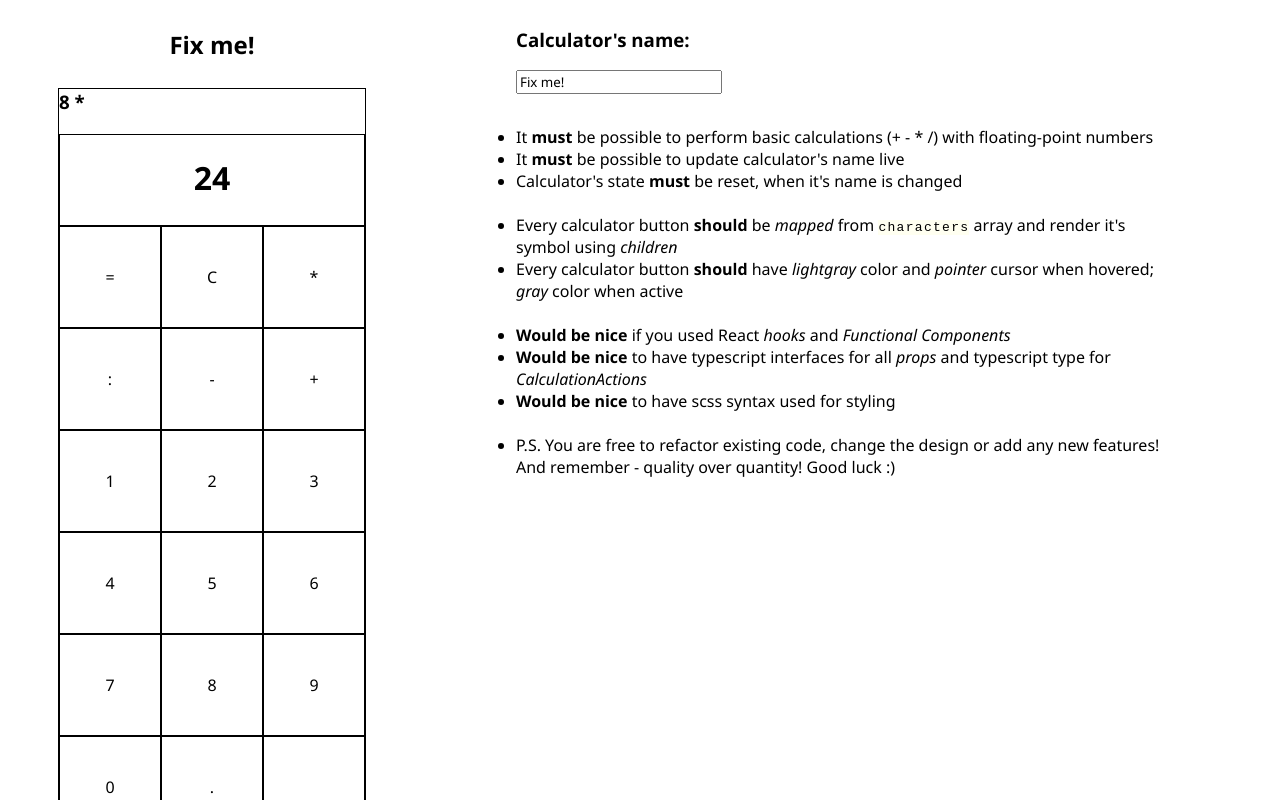
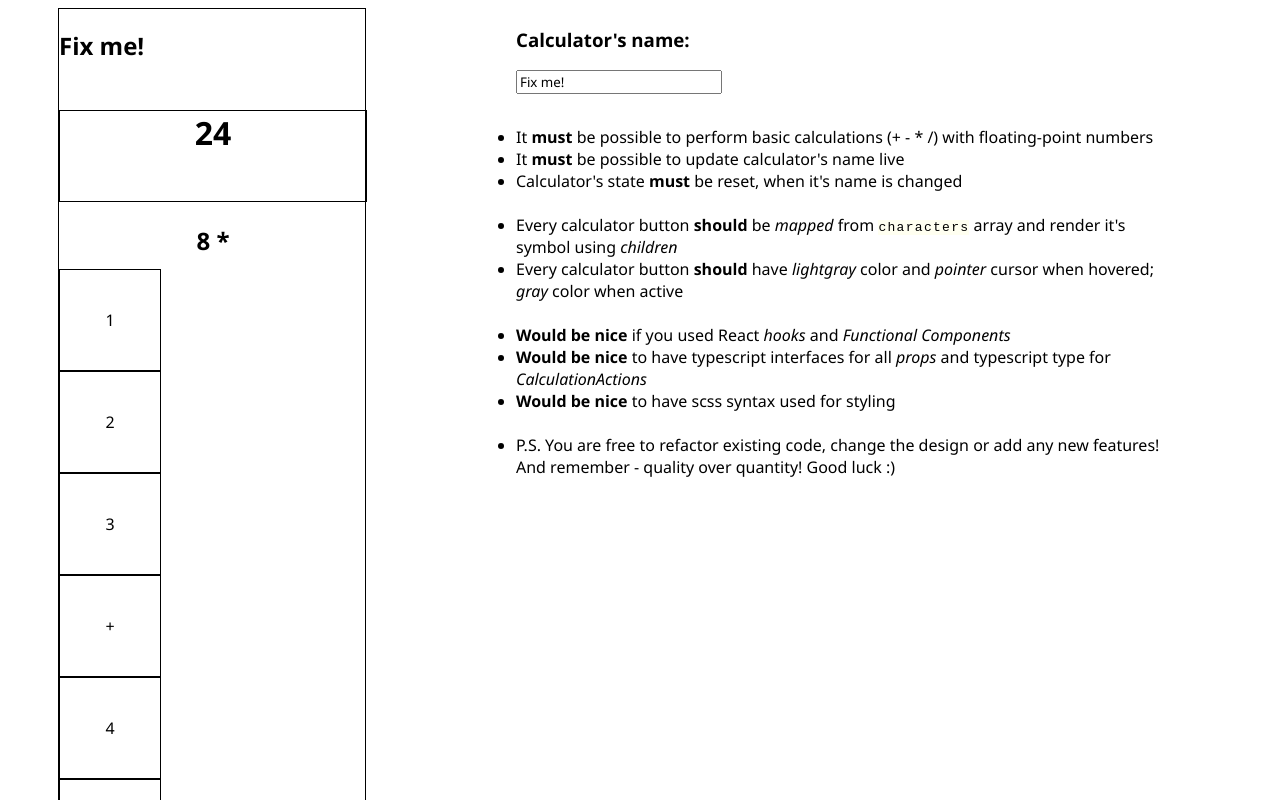
Before and after one commit to mskirmantas/calculator-app, a React (Create React App) app: page / in a window 1280 px wide. Shown: the top 800 px of the page. Built offline with nearby package versions, Linux system fonts and the light colour scheme.

Commit message:
Created new components

```diff
--- a/package.json
+++ b/package.json
@@ -10,7 +10,7 @@
     "node-sass": "4.12.0",
     "react": "16.12.0",
     "react-dom": "16.12.0",
-    "react-scripts": "3.0.1",
+    "react-scripts": "^3.3.0",
     "typescript": "3.4.5"
   },
   "scripts": {
--- a/src/App.scss
+++ b/src/App.scss
@@ -1,5 +1,5 @@
 * {
-  font-family: 'Segoe UI', Tahoma, Geneva, Verdana, sans-serif;
+  font-family: "Segoe UI", Tahoma, Geneva, Verdana, sans-serif;
 }
 
 .cont {
--- /dev/null
+++ b/src/components/Buttons/Buttons.tsx
@@ -0,0 +1,16 @@
+import React, { useState } from "react";
+import { CalcButton } from "./CalcButton/CalcButton";
+
+interface ButtonsProps {
+  characters: any;
+}
+
+export const Buttons: React.FC<ButtonsProps> = props => {
+  return (
+    <div className="calc-button-container">
+      {props.characters.map((character: string) => {
+        return <CalcButton char={character} />;
+      })}
+    </div>
+  );
+};
--- /dev/null
+++ b/src/components/Buttons/CalcButton/CalcButton.tsx
@@ -0,0 +1,9 @@
+import React from "react";
+
+interface CalcButtonProps {
+  char: string;
+}
+
+export const CalcButton: React.FC<CalcButtonProps> = props => (
+  <div className="calc-button">{props.char}</div>
+);
--- a/src/components/Calculator.tsx
+++ b/src/components/Calculator.tsx
@@ -1,39 +1,35 @@
-import React from 'react';
-import { CalcButton } from './Button';
-import '../App.scss';
+import React, { useState } from "react";
+import "../App.scss";
+import { Title } from "./Title/Title";
+import { Input } from "./Input/Input";
+import { Buttons } from "./Buttons/Buttons";
 
-const characters = ['=', 'C', '*', ':', '-', '+', '1', '2', '3', '4', '5', '6', '7', '8', '9', '.', '0', ''];
+const characters = [
+  "1",
+  "2",
+  "3",
+  "+",
+  "4",
+  "5",
+  "6",
+  "-",
+  "7",
+  "8",
+  "9",
+  "*",
+  ".",
+  "0",
+  "=",
+  ":",
+  "C"
+];
 
 export const Calculator: React.FC = () => {
   return (
-    <div className='calculator-wrapper'>
-      <h2 className='calculator-title'>Fix me!</h2>
-      <div className='calculator'>
-        <div>
-          <h3 className='result-small'>8 *</h3>
-        </div>
-        <div className='result'>
-          <h1>24</h1>
-        </div>
-        <CalcButton char='=' />
-        <CalcButton char='C' />
-        <CalcButton char='*' />
-        <CalcButton char=':' />
-        <CalcButton char='-' />
-        <CalcButton char='+' />
-        <CalcButton char='1' />
-        <CalcButton char='2' />
-        <CalcButton char='3' />
-        <CalcButton char='4' />
-        <CalcButton char='5' />
-        <CalcButton char='6' />
-        <CalcButton char='7' />
-        <CalcButton char='8' />
-        <CalcButton char='9' />
-        <CalcButton char='0' />
-        <CalcButton char='.' />
-        <CalcButton char='' />
-      </div>
+    <div className="calculator">
+      <Title />
+      <Input />
+      <Buttons characters={characters} />
     </div>
   );
 };
--- /dev/null
+++ b/src/components/Input/Input.tsx
@@ -0,0 +1,10 @@
+import React, { useState } from "react";
+
+export const Input: React.FC = props => {
+  return (
+    <div className="input">
+      <h1 className="result">24</h1>
+      <h2 className="result-small">8 *</h2>
+    </div>
+  );
+};
--- /dev/null
+++ b/src/components/Title/Title.tsx
@@ -0,0 +1,9 @@
+import React, { useState } from "react";
+
+export const Title: React.FC = props => {
+  return (
+    <div>
+      <h2 className="calculator-title">Fix me!</h2>
+    </div>
+  );
+};
```
Also changed, not shown: src/App.tsx (+5 -5 lines), src/components/Button.tsx (deleted, +0 -7 lines), 1 other file (tests, documents, lock files or other folders).
